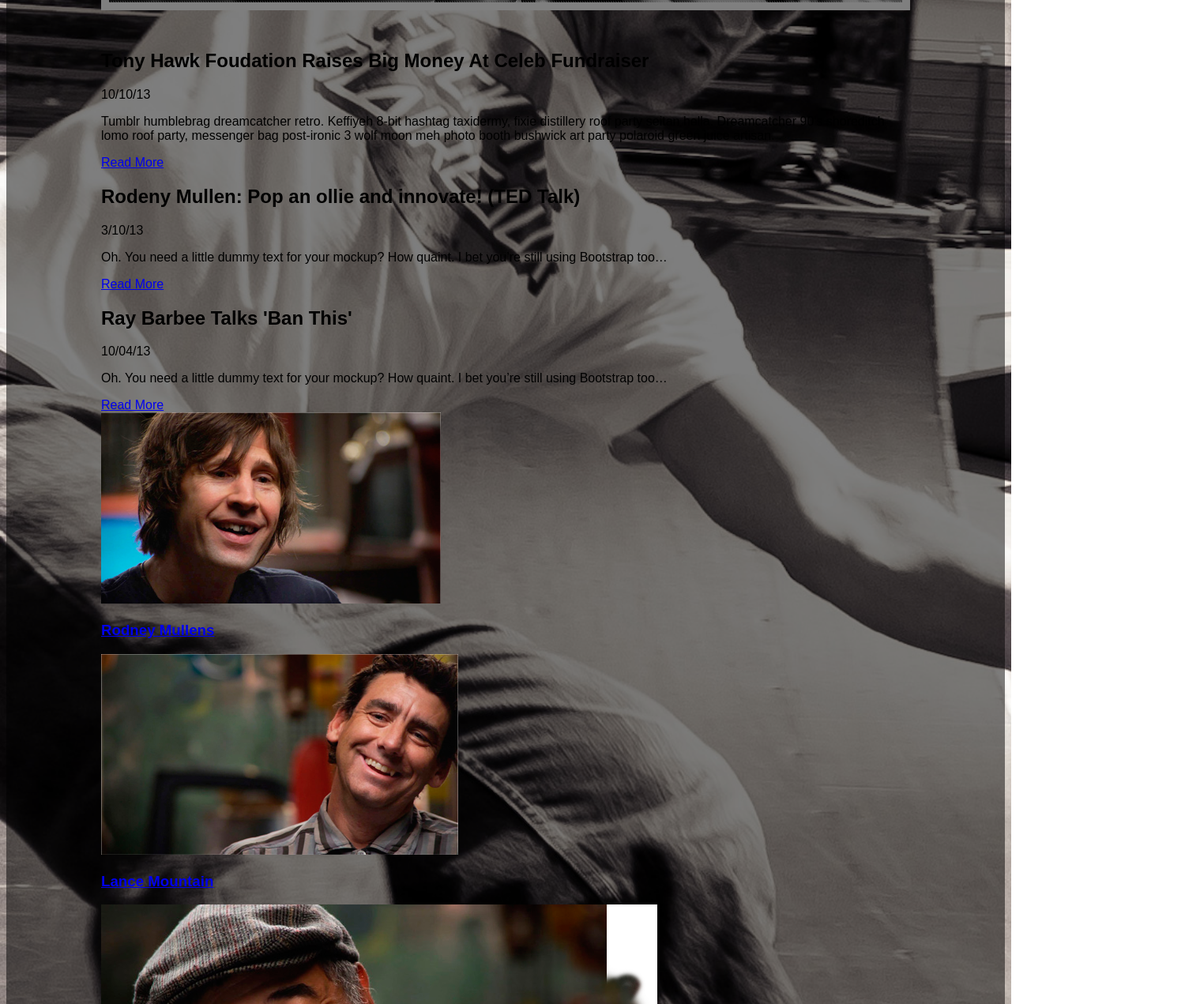
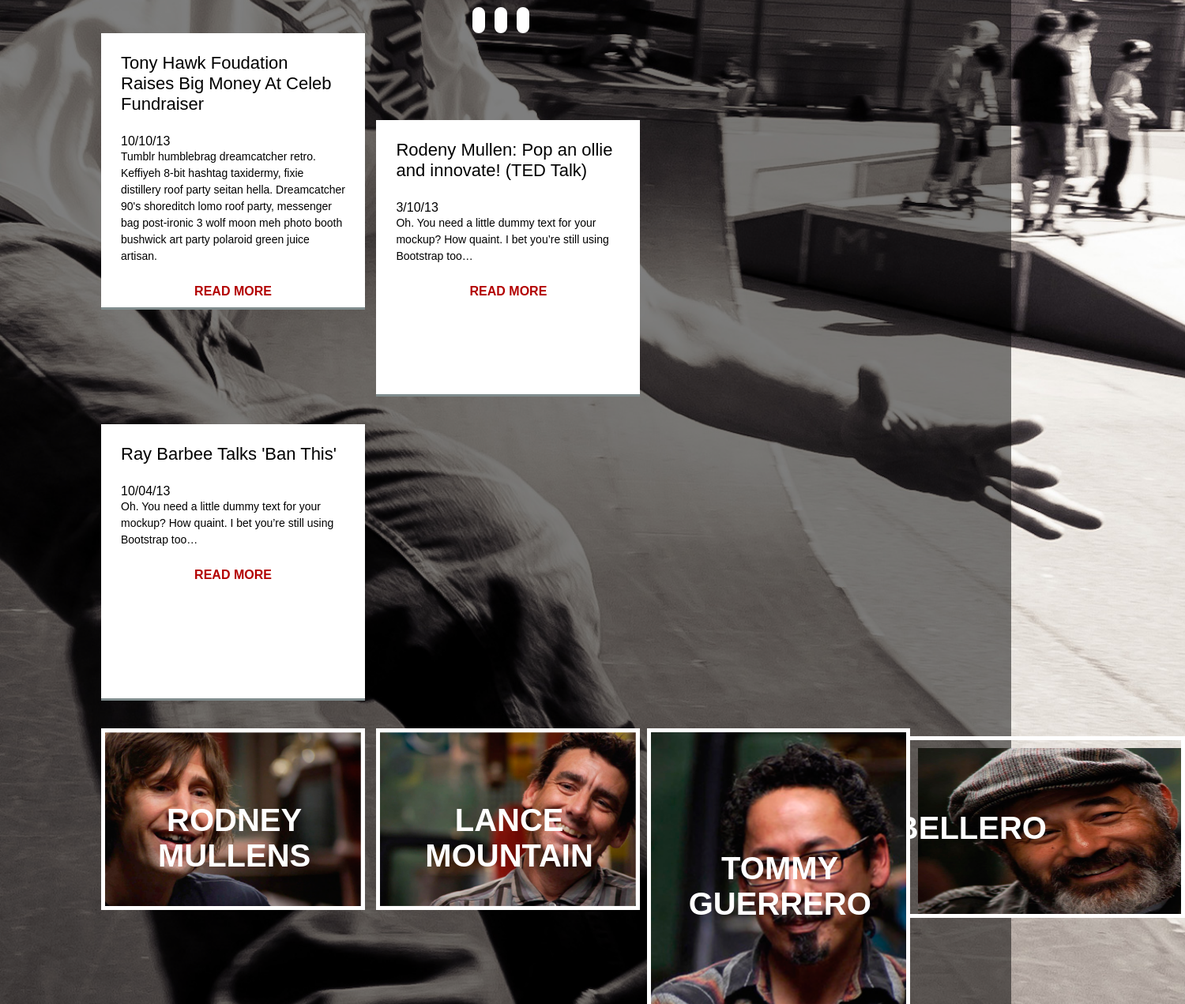
Before and after one commit to ErnestoDLS/summer16-1.4-css, a plain HTML site: page index.html in a window 1280 px wide. Shown: the part 420-1691 px from the top of the page at 79% size, 1500 px wide, since content can reach past the window. Drawn offline with Linux system fonts and the light colour scheme.

```diff
--- a/index.html
+++ b/index.html
@@ -33,8 +33,6 @@
   </header>
   <body>
     <div class="wrapper">
-
-
       <main class="carousel">
         <ol>
           <li>
@@ -44,62 +42,67 @@
           </li>
         </ol>
 
+        <nav class="carousel__dots">
+          <a class="carousel__dot" href="#"></a>
+          <a class="carousel__dot" href="#"></a>
+          <a class="carousel__dot" href="#"></a>
+        </nav>
+
       </main>
-      <section>
-        <article class="">
-          <h2>Tony Hawk Foudation Raises Big Money At  Celeb Fundraiser</h2>
-          <time class="">10/10/13</time>
-          <p>
+      <section class="grid__row">
+        <article class="info">
+          <h2 class="info__title">Tony Hawk Foudation Raises Big Money At  Celeb Fundraiser</h2>
+          <time class="info__date">10/10/13</time>
+          <p class="info__preview">
             Tumblr humblebrag dreamcatcher retro. Keffiyeh 8-bit hashtag taxidermy, fixie distillery roof party seitan hella. Dreamcatcher 90's shoreditch lomo roof party, messenger bag post-ironic 3 wolf moon meh photo booth bushwick art party polaroid green juice artisan.
           </p>
-          <a href="#read more">Read More</a>
+          <a class="info__link" href="#read more">Read More</a>
         </article>
-        <article class="">
-          <h2>Rodeny Mullen: Pop an ollie and innovate! (TED Talk)</h2>
-          <time>3/10/13</time>
-          <p>
+        <article class="info">
+          <h2 class="info__title">Rodeny Mullen: Pop an ollie and innovate! (TED Talk)</h2>
+          <time class="info__date">3/10/13</time>
+          <p class="info__preview">
             Oh. You need a little dummy text for your mockup? How quaint.
 
             I bet you’re still using Bootstrap too…
           </p>
-          <a href="#read more">Read More</a>
+          <a class="info__link" href="#read more">Read More</a>
         </article>
-        <article class="">
-          <h2>Ray Barbee Talks 'Ban This'</h2>
-          <time>10/04/13</time>
-          <p>
+        <article class="info">
+          <h2 class="info__title">Ray Barbee Talks 'Ban This'</h2>
+          <time class="info__date">10/04/13</time>
+          <p class="info__preview">
             Oh. You need a little dummy text for your mockup? How quaint.
 
             I bet you’re still using Bootstrap too…
           </p>
-          <a href="#read more">Read More</a>
+          <a class="info__link" href="#read more">Read More</a>
         </article>
         </article>
       </section>
       <section class="imageSection">
         <div class="imageSection__col">
-          <section class="imageSection__small">
-            <a href="#">
-              <img src="assets/sk8er-3.png" alt="Rodney Mulles" />
-              <h3>Rodney Mullens</h3>
+            <a class="imageSection__small" href="#">
+              <img class="imageSection__small--1" src="assets/sk8er-3.png" alt="Rodney Mulles" />
+              <h3 class="imageSection__text">Rodney Mullens</h3>
             </a>
 
-            <a href="#">
-              <img src="assets/sk8er-4.png" alt="Lance Mountain"/>
-              <h3>Lance Mountain</h3>
+            <a class="imageSection__small" href="#">
+              <img class="imageSection__small--2" src="assets/sk8er-4.png" alt="Lance Mountain"/>
+              <h3 class="imageSection__text">Lance Mountain</h3>
             </a>
 
-            <a href="#">
+            <a class="imageSection__medium" href="#">
               <img src="assets/sk8er-1.png" alt="Steve caballero" />
-              <h3>Steve Cabellero</h3>
+              <h3 class="imageSection__text">Steve Cabellero</h3>
             </a>
 
-            <a href="#">
+            <a class="imageSection__big" href="#">
               <img src="assets/sk8er-2.png" alt="Tommy Guerrero" />
-              <h3>Tommy Guerrero</h3>
+              <h3 class="imageSection__text">Tommy Guerrero</h3>
             </a>
           </div>
-          <section class="imageSection__sk8 border__bottom">
+          <section class="imageSection__sk8ter">
             <a href="#"><img src="assets/sk8-10.png" alt="" /></a>
             <a href="#"><img src="assets/sk8-9.png" alt="" /></a>
             <a href="#"><img src="assets/sk8-8.png" alt="" /></a>
@@ -111,12 +114,11 @@
             <a href="#"><img src="assets/sk8-2.png" alt="" /></a>
             <a href="#"><img src="assets/sk8-1.png" alt="" /></a>
           </section>
-        </section>
       </div>
     </section>
     <footer class="pageEnds">
       <section class="pageEnds__wrapper">
-        <h2>Contact us for mor information</h2>
+        <h2>Contact us for more information</h2>
         <p>
           Lorem ipsum dolor sit amet, consectetur adipisicing elit, sed do eiusmod tempor incididunt ut labore et dolore magna aliqua.
         </p>
--- a/styles/main.css
+++ b/styles/main.css
@@ -1,3 +1,7 @@
+* {
+  margin: 0;
+}
+
 html {
   background-image: url(../assets/bg.jpg);
   background-repeat: no-repeat;
@@ -111,3 +115,193 @@
   position: absolute;
   z-index: 40;
 }
+
+.carousel__dots {
+  display: block;
+  height: 20px;
+  margin-top: 20px;
+  margin-bottom: -5px;
+  text-align: center;
+  width: auto;
+}
+
+.carousel__dot {
+  border-radius: 8px;
+  height: 8px;
+  width: 8px;
+  border: 8px solid rgb(255, 255, 255);
+  margin-right: 12px;
+}
+
+.info {
+  display: inline-block;
+  box-sizing: border-box;
+  border-bottom: 3px solid rgba(127, 140, 141, 1);
+  height: 350px;
+  width: 334px;
+  margin-bottom: 35px;
+  margin-right: 10px;
+  background-color: rgb(255, 255, 255);
+  padding: 25px;
+  padding-bottom: 19px;
+}
+
+.info:nth-child(3) {
+  margin-right: 0px;
+}
+
+.info__title {
+  font-weight: 400;
+  font-size: 22px;
+  margin-bottom: 25px;
+  margin-top: 0px;
+}
+
+.info__time {
+  display: inline-block;
+  color: rgb(127, 140, 141);
+  font-size: 14px;
+  margin-bottom: 25px;
+}
+
+.info__preview {
+  font-size: 14px;
+  line-height: 150%;
+  margin-bottom: 25px;
+}
+
+.info__link {
+  display: block;
+  color: rgb(179, 0, 0);
+  font-size: 16px;
+  text-align: center;
+  text-decoration: none;
+  text-transform: uppercase;
+  font-weight: 600;
+}
+
+.imageSection {
+  position: relative;
+}
+
+.imageSection__col {
+  clear: both;
+  column-count: 3;
+  -moz-column-count: 3;
+  -webkit-column-count: 3;
+
+  column-gap: 20px;
+  -moz-column-count: 20px;
+  -webkit-column-count: 20px;
+  margin-bottom: 22px;
+  height: 465px
+
+
+}
+
+.imageSection__text {
+  color: white;
+  font-size: 40px;
+  font-weight: 600;
+  margin: 30px;
+  position: absolute;
+  top: 25%;
+  padding: 4px;
+  float: left;
+  text-transform: uppercase;
+  width: 80%;
+  text-align: center;
+}
+
+.imageSection__small {
+  float: left;
+  position: relative;
+  width: 334px;
+  box-sizing: border-box;
+  height: 230px;
+  overflow: hidden;
+  margin-right: 10px;
+  margin-bottom: 5px;
+  border: solid 5px rgb(255,255,255);
+}
+
+.imageSection__small--1 {
+  float: right;
+  display: block;
+  width: auto;
+  left: 0;
+  height: 100%;
+}
+
+.imageSection__small--2 {
+  width: auto;
+  display: block;
+  height: 100%;
+  right: 0;
+  position: absolute;
+}
+
+.imageSection__medium img {
+  position: absolute;
+  width: 100%;
+  height: 100%;
+  left: 50%;
+  top: 50%;
+  margin-top: -100px;
+}
+
+.imageSection__medium {
+  float: left;
+  position: relative;
+  width: 676px;
+  height: 230px;
+  box-sizing: border-box;
+  margin-right: 10px;
+  margin-top: 10px;
+  margin-bottom: 5px;
+  overflow: hidden;
+  border: solid 5px rgb(255, 255, 255);
+}
+
+.imageSection__big {
+  position: absolute;
+  box-sizing: border-box;
+  margin-bottom: 5px;
+  top: 0;
+  right: 0;
+  width: 333px;
+  float: right;
+  height: 475px;
+  overflow: hidden;
+  border: solid 5px rgb(255, 255, 255);
+  margin-left: 10px;
+}
+
+.imageSection__big img {
+  top: 50%;
+  height: 100%;
+  display: block;
+  float: right;
+  right: 50%;
+  margin-right: -95px;
+}
+
+.imageSection__sk8ter {
+  clear: both;
+  float: left;
+  background-color: rgb(255, 255, 255);
+  margin-top: 10px;
+  height: 295px;
+  width: 1024px;
+  margin-bottom: 22px;
+
+  column-count: 10;
+  -moz-column-count:10;
+  -webkit-column-count:10;
+
+  column-gap: 20px;
+  -moz-column-count: 20px;
+  -webkit-column-count: 20px;
+
+
+}
```
